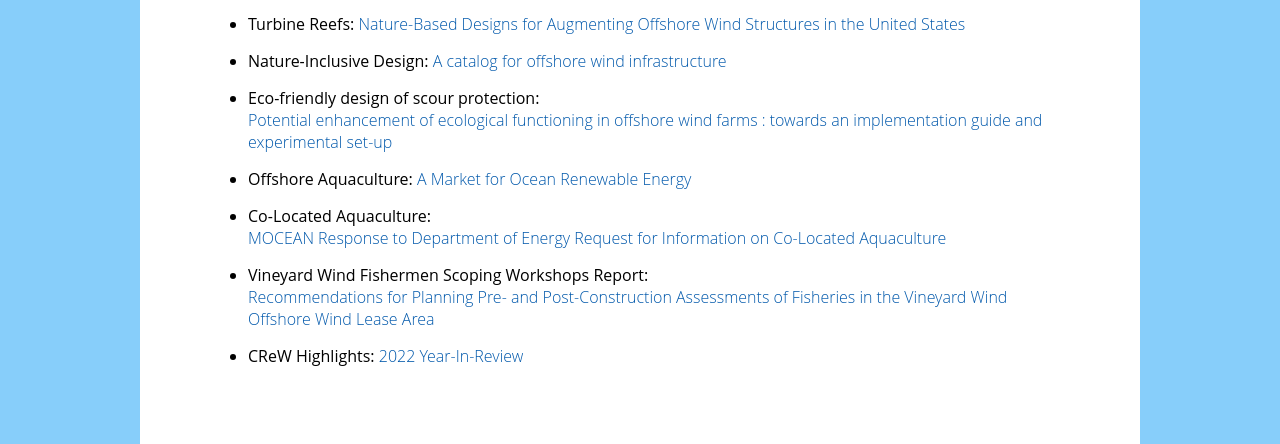
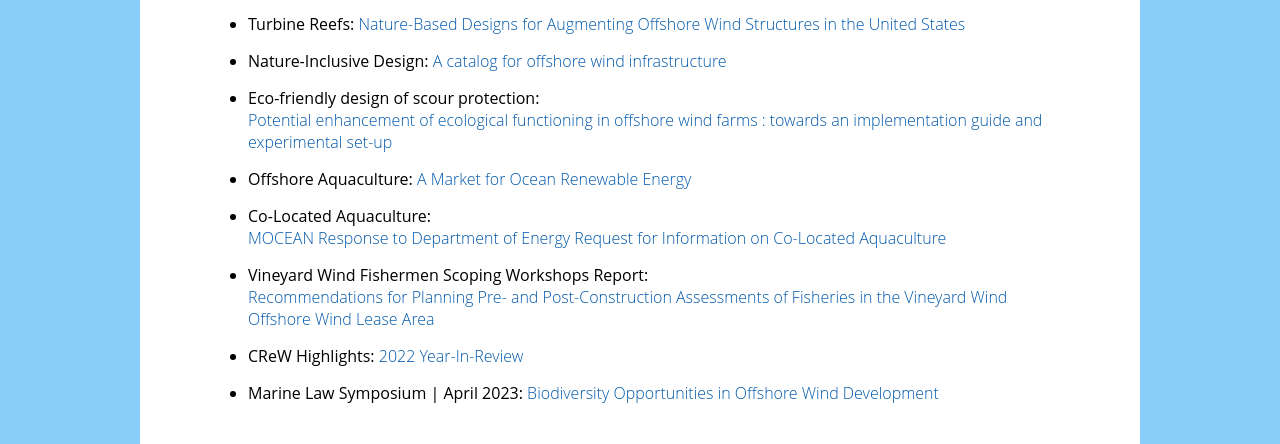
Before and after one commit to Benzillaist/m-ocean-site, a website: page additional-info.html in a window 1280 px wide. Shown: the part 739-1183 px from the top of the page. Drawn offline with Linux system fonts and the light colour scheme; a script that the page names is missing.

Commit message:
Add Marine Law Symposium report

```diff
--- a/additional-info.html
+++ b/additional-info.html
@@ -101,6 +101,7 @@
 								<li class="bullet-item">Co-Located Aquaculture: <a class="link roman" href="/Documents/Response to RFI 2943 on Topic 2 Aquaculture MOCEAN Tufts.pdf" style="font-size: 16px;">MOCEAN Response to Department of Energy Request for Information on Co-Located Aquaculture</a></li>
 								<li class="bullet-item">Vineyard Wind Fishermen Scoping Workshops Report: <a class="link roman" href="/Documents/VW Fishermen Scoping Workshops Report.pdf" style="font-size: 16px;">Recommendations for Planning Pre- and Post-Construction Assessments of Fisheries in the Vineyard Wind Offshore Wind Lease Area</a></li>
 								<li class="bullet-item">CReW Highlights: <a class="link roman" href="/Documents/CReW-2022-Highlights-FINAL.pdf" style="font-size: 16px;">2022 Year-In-Review</a></li>
+								<li class="bullet-item">Marine Law Symposium | April 2023: <a class="link roman" href="/Documents/Biodiversity Opportunities in Offshore Wind Development_A Symposium Report_ spread.pdf" style="font-size: 16px;">Biodiversity Opportunities in Offshore Wind Development</a></li>
 
 							</ul>
 						</div>
```
Also changed, not shown: 1 other file.
